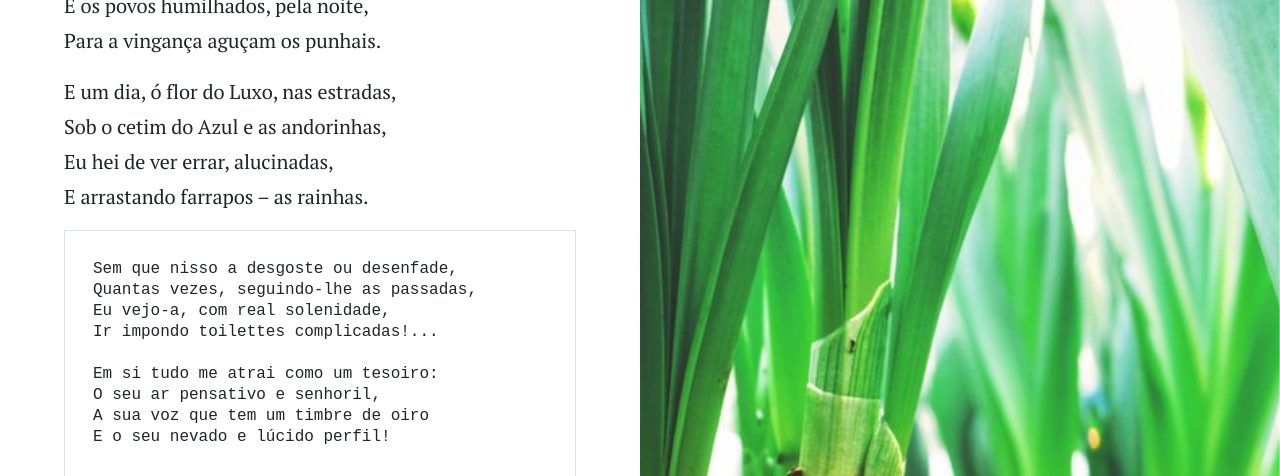
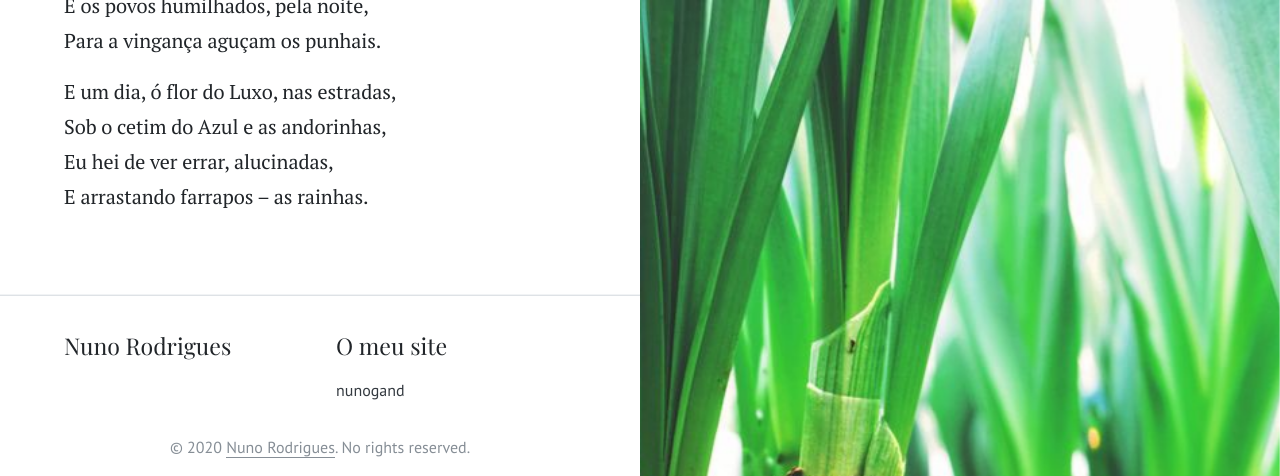
Before and after one commit to nunogand/primavera, a Jekyll site: the page built from _posts/2017-05-10-its-spring.md, in a window 1280 px wide and 900 px high, scrolled down 1761 px, cut to the strip 0-476 px from the top of the window. Built offline with Jekyll 4.4.1, drawn with Linux system fonts in a browser that asks for light colours.

Commit message:
Update 2017-05-10-its-spring.md

```diff
--- a/_posts/2017-05-10-its-spring.md
+++ b/_posts/2017-05-10-its-spring.md
@@ -55,16 +55,3 @@ E um dia, ó flor do Luxo, nas estradas,<br>
 Sob o cetim do Azul e as andorinhas,<br>
 Eu hei de ver errar, alucinadas,<br>
 E arrastando farrapos – as rainhas.<br>
-
-
-<pre>
-Sem que nisso a desgoste ou desenfade,
-Quantas vezes, seguindo-lhe as passadas,
-Eu vejo-a, com real solenidade,
-Ir impondo toilettes complicadas!...
-
-Em si tudo me atrai como um tesoiro:
-O seu ar pensativo e senhoril,
-A sua voz que tem um timbre de oiro
-E o seu nevado e lúcido perfil!
-</pre>
```
